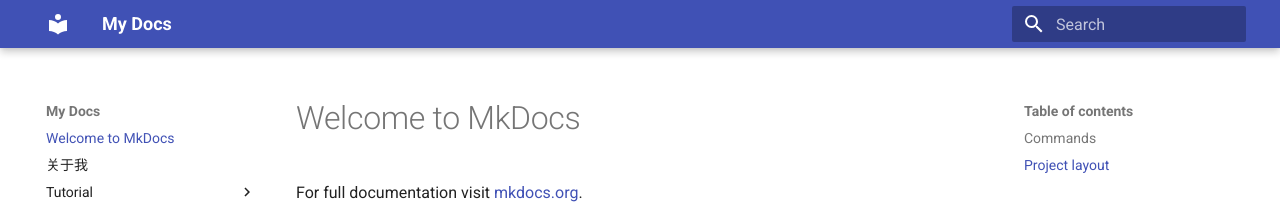
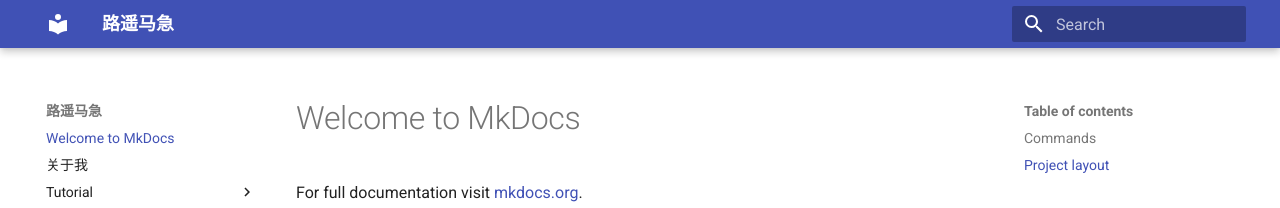
Before and after one commit to Goray-GuoLei/Goray-GuoLei.github.io, an MkDocs documentation site: the page built from docs/index.md, in a window 1280 px wide. Shown: the top 208 px of the page. Built offline with MkDocs 1.6.1 and Material for MkDocs 9.7.7, drawn with Linux system fonts in a browser that asks for light colours.

Commit message:
Update mkdocs.yml

```diff
--- a/mkdocs.yml
+++ b/mkdocs.yml
@@ -1,4 +1,4 @@
-site_name: My Docs
+site_name: 路遥马急
 site_url: https://planBisme.github.io/mymkdocs/
 site_author: 郭磊（lymj）
 theme:
```
